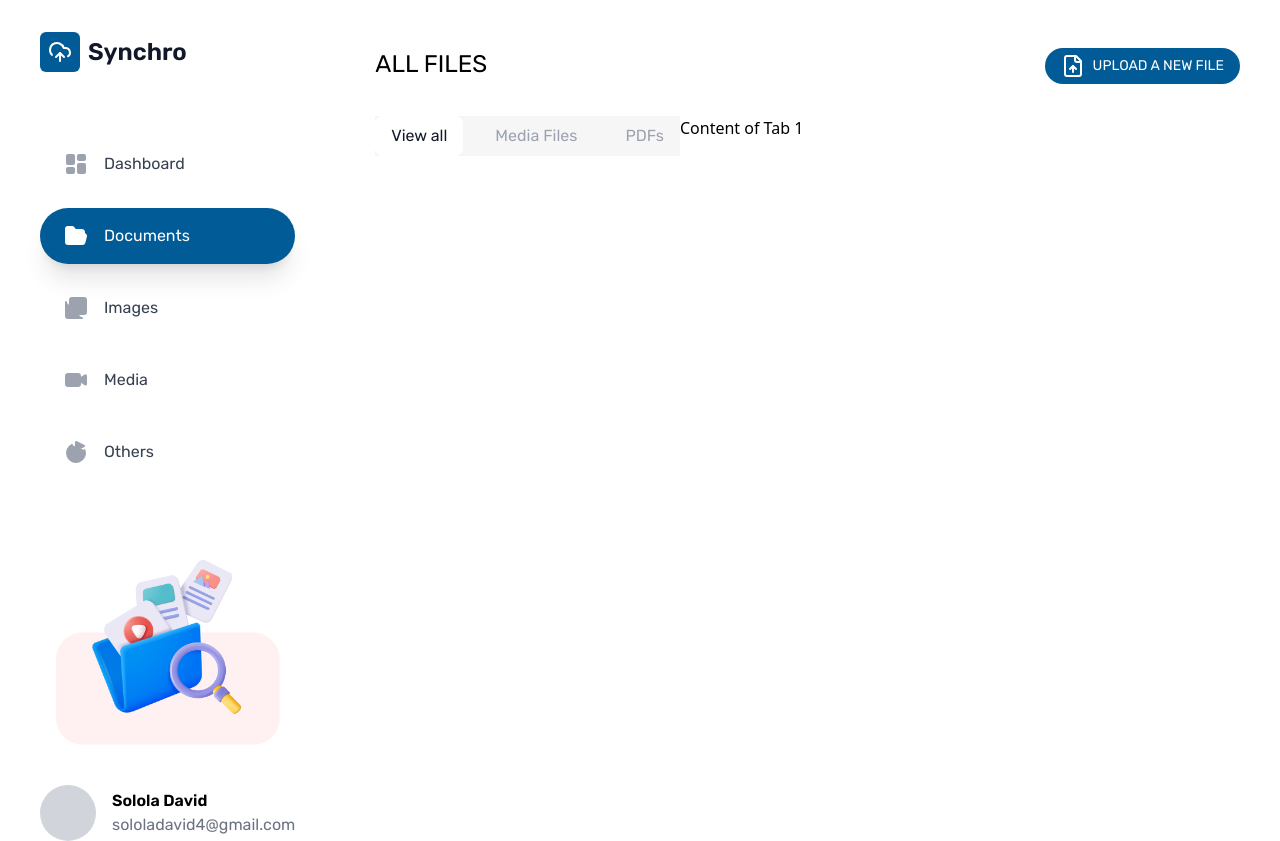
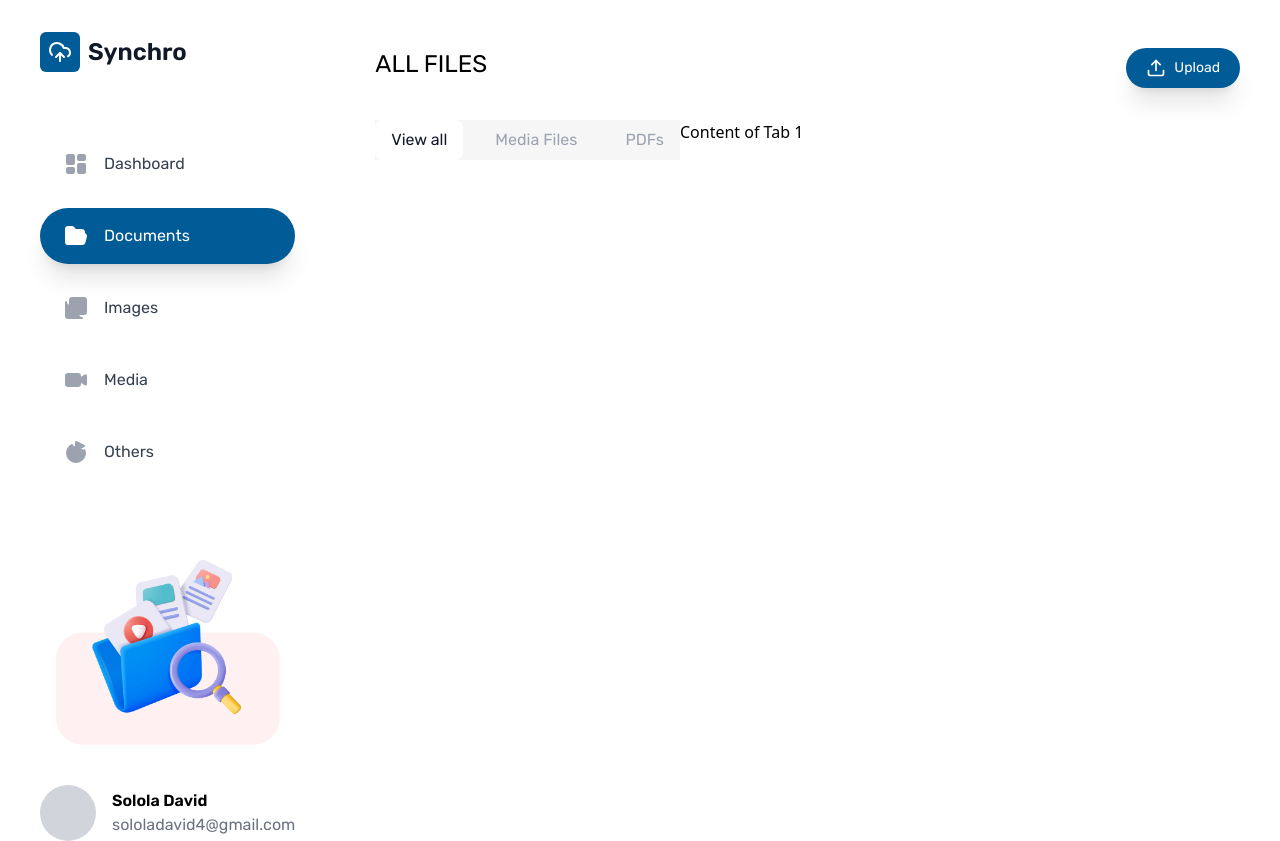
Before and after one commit to LetcodeitwithDave/Synchro, a React (Vite) app in the folder frontend/Synchro/: page /documents in a window 1280 px wide. Built offline with nearby package versions, Linux system fonts and the light colour scheme.

Commit message:
change upload icon

```diff
--- a/frontend/Synchro/src/components/uploadButton.jsx
+++ b/frontend/Synchro/src/components/uploadButton.jsx
@@ -1,33 +1,16 @@
 import { Link } from "react-router-dom";
+import { FileUp, Upload } from "lucide-react";
 
 export const UploadButton = () => {
   return (
     <Link to={"/upload"}>
-      <button className=" flex p-4 items-center text-sm font-rubikRegalar gap-2 bg-secondaryColor text-white rounded-full  h-9">
+      <button className=" flex p-5 items-center  shadow-xl text-sm font-rubikRegalar gap-2 bg-secondaryColor text-white rounded-full  h-9">
         {/* svg */}
         <div>
-          <svg
-            xmlns="http://www.w3.org/2000/svg"
-            width="24"
-            height="24"
-            viewBox="0 0 24 24"
-            fill="none"
-            stroke="currentColor"
-            strokeWidth="2"
-            strokeLinecap="round"
-            strokeLinejoin="round"
-            className="lucide lucide-file-up text-white"
-          >
-            <path d="M15 2H6a2 2 0 0 0-2 2v16a2 2 0 0 0 2 2h12a2 2 0 0 0 2-2V7Z" />
-            <path d="M14 2v4a2 2 0 0 0 2 2h4" />
-            <path d="M12 12v6" />
-            <path d="m15 15-3-3-3 3" />
-          </svg>
+          <Upload className=" text-white text-sm w-5 h-5" />
         </div>
 
-        <div>
-          <h1>UPLOAD A NEW FILE</h1>
-        </div>
+        <h1 className=" font-rubikRegalar text-white text-sm">Upload</h1>
       </button>
     </Link>
   );
```
